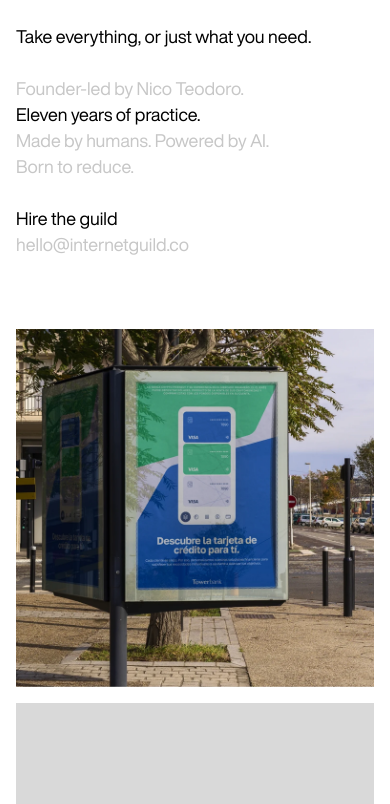
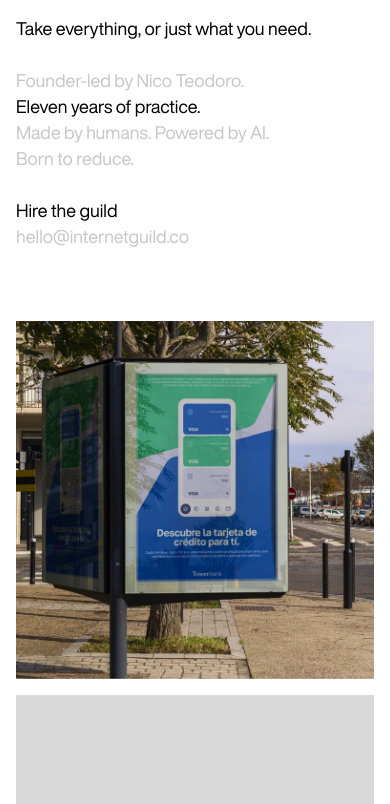
Before and after one commit to Nicoteodoro/internet-guild, a plain HTML site: page index.html in a window 390 px wide. Shown: the part 296-1100 px from the top of the page. Drawn offline with Linux system fonts and the light colour scheme.

Commit message:
Home: full-width content, 24px at the top and bottom
Co-Authored-By: Claude Opus 5.5 <noreply@anthropic.com>
Claude-Session: https://claude.ai/code/session_01K5TL3ByfpcUkXRCJmU1NM9

```diff
--- a/index.html
+++ b/index.html
@@ -23,10 +23,10 @@
   a { color: inherit; text-decoration: none; }
   body.locked { overflow: hidden; }
 
-  .wrap { max-width: 1380px; margin: 0 auto; padding: 0 24px; }
+  .wrap { padding: 0 24px; }
 
   /* logo and menu, centred */
-  .top { padding-top: 46px; text-align: center; }
+  .top { padding-top: 24px; text-align: center; }
   .logo { display: inline-block; vertical-align: top; }
   .logo img { display: block; width: 225px; height: auto; }
   .menu { display: flex; justify-content: center; gap: 28px; margin-top: 26px; font-size: 12px; line-height: 16px; }
@@ -39,7 +39,7 @@
   .intro a:hover { color: var(--black); }
 
   /* projects, three across, square */
-  .grid { list-style: none; margin: 142px auto 0; padding: 0 0 120px; display: grid; grid-template-columns: repeat(3, 1fr); gap: 60px; }
+  .grid { list-style: none; margin: 142px 0 0; padding: 0 0 24px; display: grid; grid-template-columns: repeat(3, 1fr); gap: 60px; }
   .tile { display: block; width: 100%; aspect-ratio: 1; padding: 0; border: 0; background: #d9d9d9; cursor: pointer; overflow: hidden; position: relative; }
   .tile img, .tile video { position: absolute; inset: 0; width: 100%; height: 100%; object-fit: cover; opacity: 0; transition: opacity .5s ease, transform .6s ease; }
   .tile .loaded { opacity: 1; }
@@ -78,12 +78,11 @@
     .grid { margin-top: 96px; }
   }
   @media (max-width: 600px) {
-    .wrap { padding: 0 16px; }
-    .top { padding-top: 32px; }
+    .wrap { padding-left: 16px; padding-right: 16px; }
     .logo img { width: 180px; }
     .intro { margin-top: 88px; font-size: 18px; line-height: 26px; }
     .intro p + p { margin-top: 26px; }
-    .grid { grid-template-columns: 1fr; gap: 16px; margin-top: 72px; padding-bottom: 64px; }
+    .grid { grid-template-columns: 1fr; gap: 16px; margin-top: 72px; }
     .shade { padding: 12px; }
   }
   @media (prefers-reduced-motion: reduce) { .win, .shade, .tile img, .tile video { transition: none; } }
```
